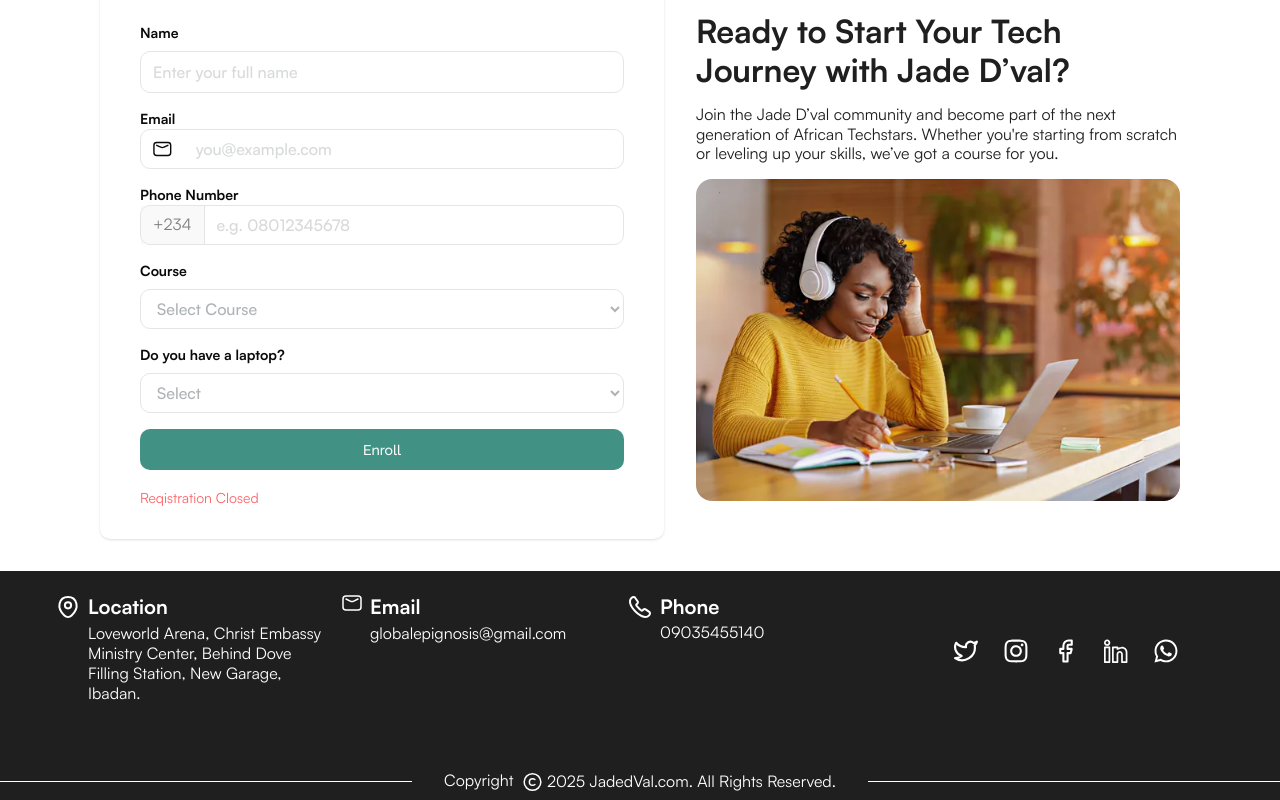
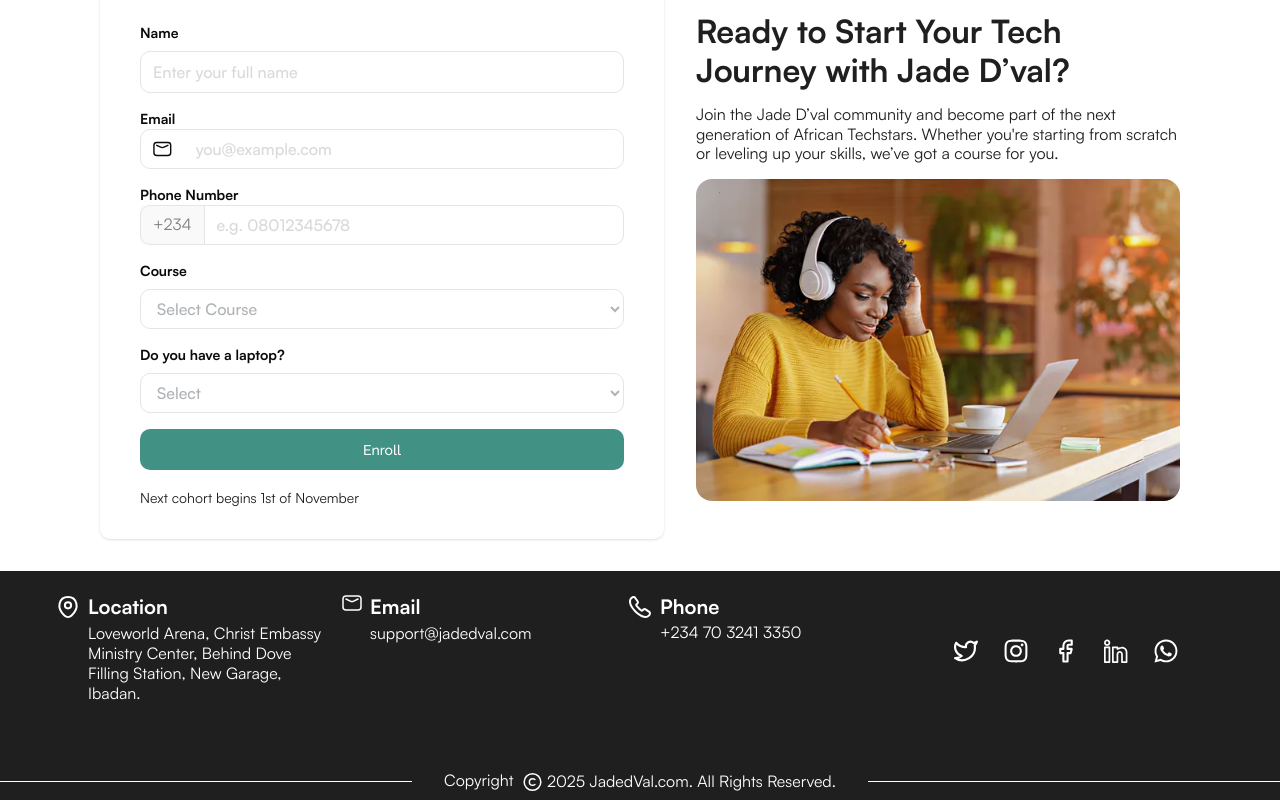
Before and after one commit to david-oj/jade_dval-redesign, a React (Vite) app: page / in a window 1280 px wide. Shown: the part 4885-5685 px from the top of the page. Built offline with nearby package versions, Linux system fonts and the light colour scheme; no server answers.

Commit message:
Update contact info and enrollment message

```diff
--- a/src/constants/index.ts
+++ b/src/constants/index.ts
@@ -151,13 +151,13 @@
   {
     icon: mail,
     title: "Email",
-    description: "globalepignosis@gmail.com",
+    description: "support@jadedval.com",
   },
   {
     icon: telephone,
     title: "Phone",
     phones: [
-      { phone: "09035455140" },
+      { phone: "+234 70 3241 3350" },
     ],
   },
 ];
--- a/src/sections/EnrollNow.tsx
+++ b/src/sections/EnrollNow.tsx
@@ -220,11 +220,12 @@
                 {submitMsg}
               </p>
             )}
-            <p className="text-red-400 text-sm pt-1">
+            <p className="text-muted-foregroun text-sm pt-1">
               {/* Screening is on the 2nd of August */}
-              Reqistration Closed
+              Next cohort begins 1st of November
             </p>
           </form>
+
           {successModal && (
             <div
               className="fixed inset-0 flex items-center justify-center z-10"
```
